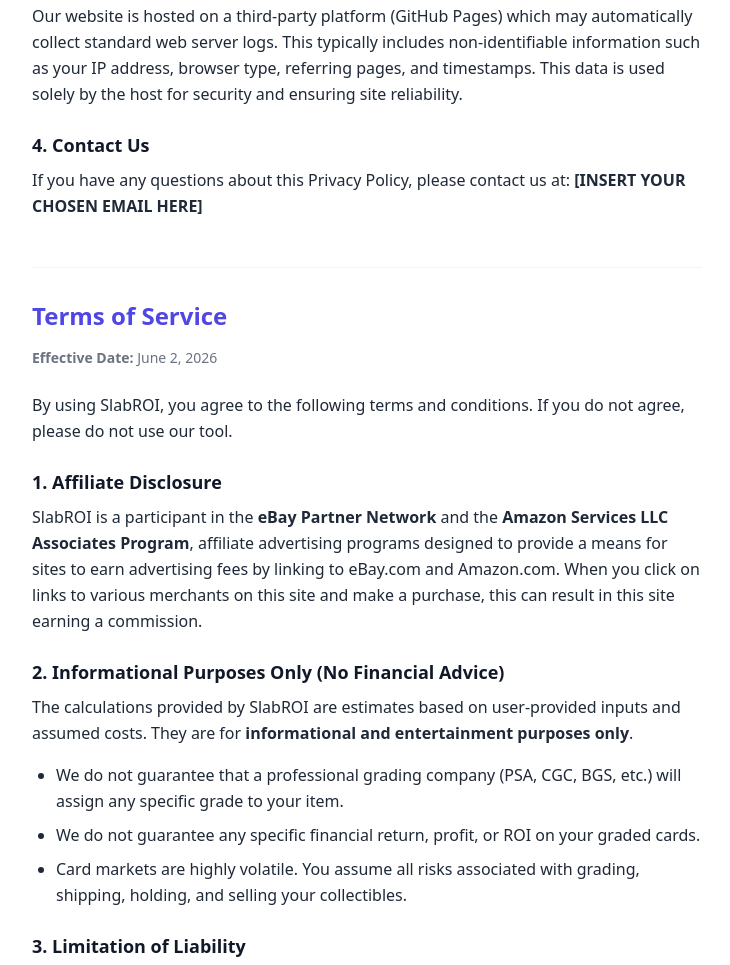
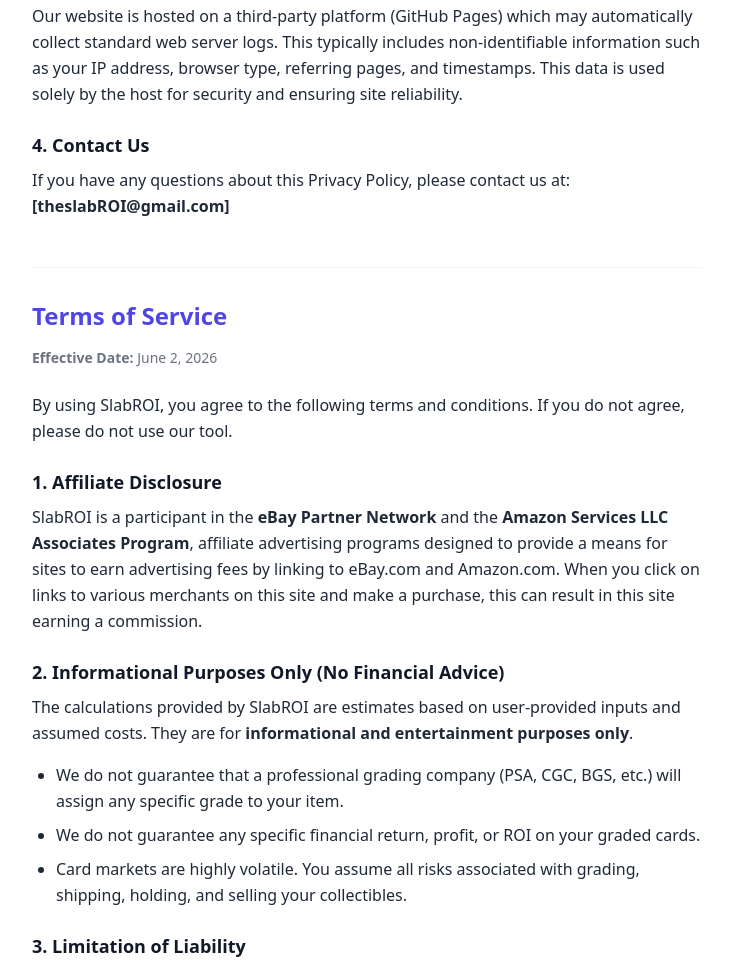
Before and after one commit to theslabroi/card-calculator, a plain HTML site: page legal.html in a window 1280 px wide. Shown: the part 955-1920 px from the top of the page, without its empty margins (273-1003 px from the left). Drawn offline with nearby package versions, Linux system fonts and the light colour scheme.

Commit message:
Update legal.html

```diff
--- a/legal.html
+++ b/legal.html
@@ -46,7 +46,7 @@
                 <p class="mb-4">Our website is hosted on a third-party platform (GitHub Pages) which may automatically collect standard web server logs. This typically includes non-identifiable information such as your IP address, browser type, referring pages, and timestamps. This data is used solely by the host for security and ensuring site reliability.</p>
 
                 <h3 class="text-lg font-bold text-gray-900 mt-6 mb-2">4. Contact Us</h3>
-                <p class="mb-4">If you have any questions about this Privacy Policy, please contact us at: <strong>[INSERT YOUR CHOSEN EMAIL HERE]</strong></p>
+                <p class="mb-4">If you have any questions about this Privacy Policy, please contact us at: <strong>[theslabROI@gmail.com]</strong></p>
             </section>
 
             <!-- TERMS OF SERVICE -->
```
